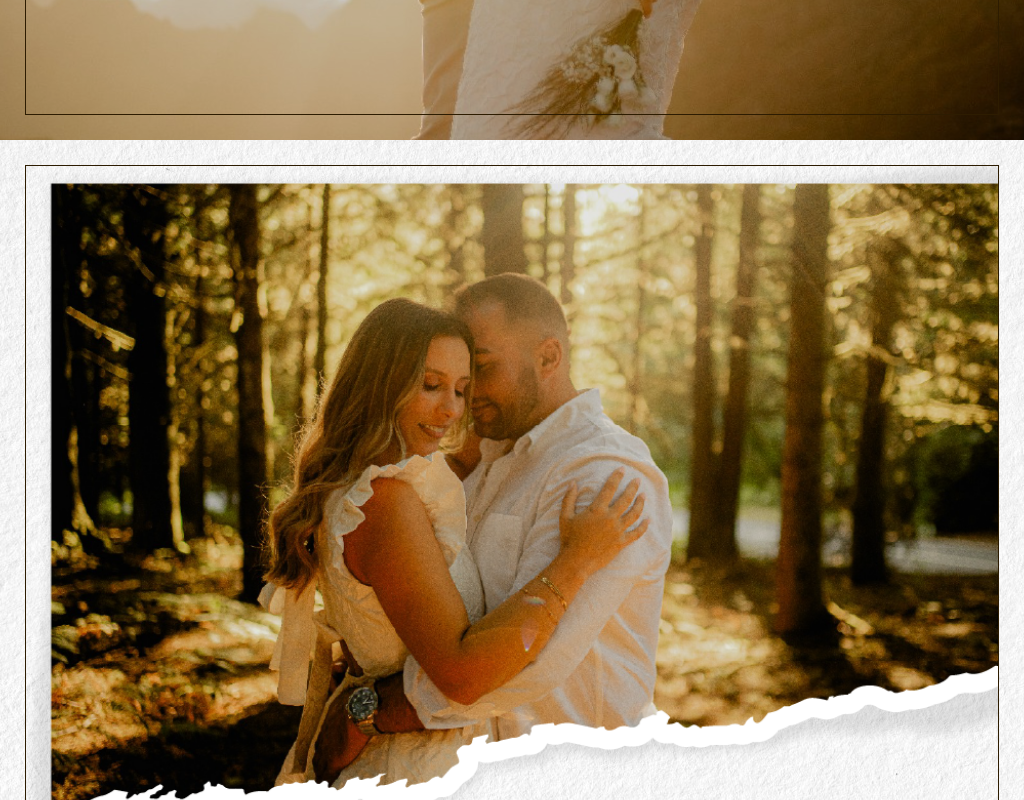
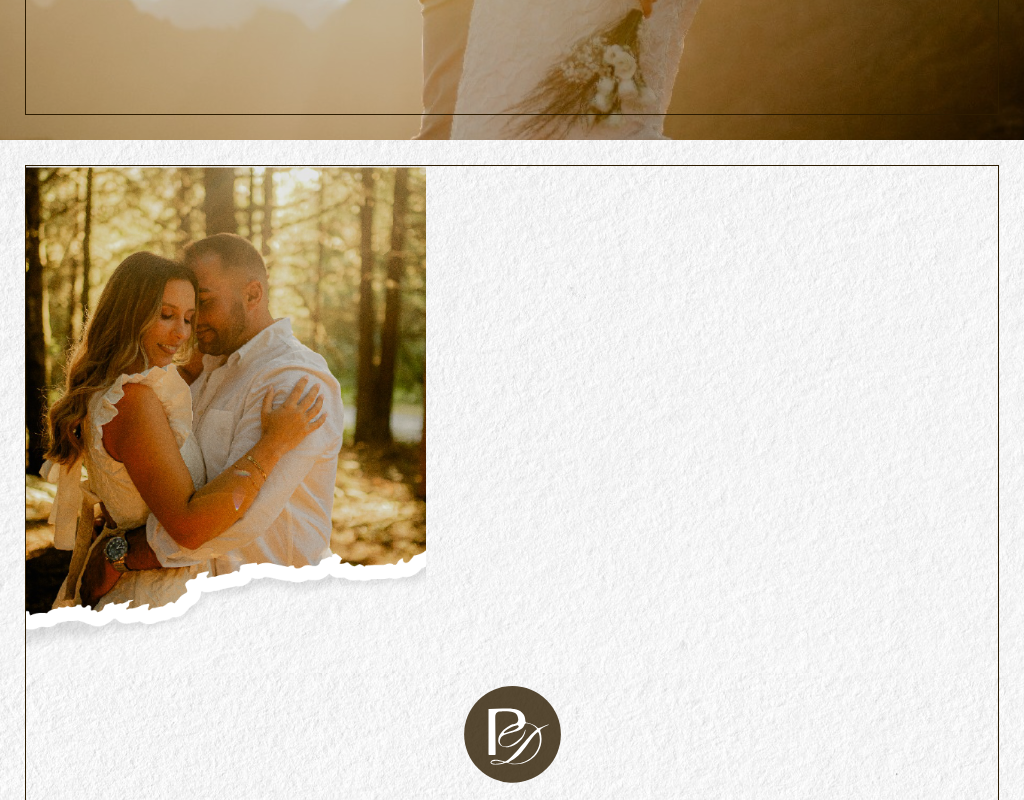
Before and after one commit to sleekprogrammer/pnd-wedding-landing-page, a React (Create React App) app: page / in a window 1024 px wide. Shown: the part 660-1460 px from the top of the page. Built offline with nearby package versions, Linux system fonts and the light colour scheme; the HTML template or start-up script is replaced by a standard one; a web font is replaced by a local one.

Commit message:
Improve responsive styles of WelcomeSection

```diff
--- a/src/styles/WelcomeSection.css
+++ b/src/styles/WelcomeSection.css
@@ -94,6 +94,62 @@
   font-weight: 600;
 }
 
+/* Responsive style: adjust image height and content padding for wide, low screens */
+@media (min-width: 1000px) and (max-width: 1400px) {
+  .welcome-image-torn-top {
+    width: 100%;
+    left: 0;
+    right: 0;
+    height: 35vh;        /* Lower height (tweak as you like!) */
+    min-height: 180px;   /* Prevent image from being too short */
+    max-height: 300px;
+    object-fit: cover;   /* Ensures entire edge is visible */
+  }
+  .welcome-frame-content {
+    padding-top: 34vh;     /* Must clear image height + torn offset */
+  }
+}
+/* TODO: fix ipad mini image height */
+
+/* Responsive style: adjust image height and content padding for tablets */
+@media (min-width: 700px) and (max-width: 1200px) {
+  .welcome-image-torn-top {
+    margin-top: -18px;
+    height: 44vh;            /* Reduce height for tablets */
+    min-height: 320px;
+    max-height: 480px;
+  }
+  .welcome-frame-content {
+    padding-top: 48vh;       /* Must match or slightly exceed image height */
+    margin-top: 130px;
+  }
+}
+
+@media (min-height: 720px) {
+  .welcome-image-torn-top {
+    margin-top: -5px;
+    height: 44vh;
+    width: 50vh;
+    min-height: 320px;
+    max-height: 480px;
+  }
+}
+
+/* Responsive style: adjust image height and content padding for tall, narrow screens */
+@media (min-height: 940px) and (max-width: 1200px) {
+  .welcome-image-torn-top {
+    margin-top: -18px;
+    height: 44vh;
+    width: 70vh;
+    min-height: 320px;
+    max-height: 480px;
+    scale: 1.05;
+  }
+  .welcome-frame-content {
+    padding-top: 48vh;       /* Must match or slightly exceed image height */
+  }
+}
+
 /* Responsive style: make image taller and content lower for smaller screens */
 @media (max-width: 900px) {
   .welcome-frame {
```
